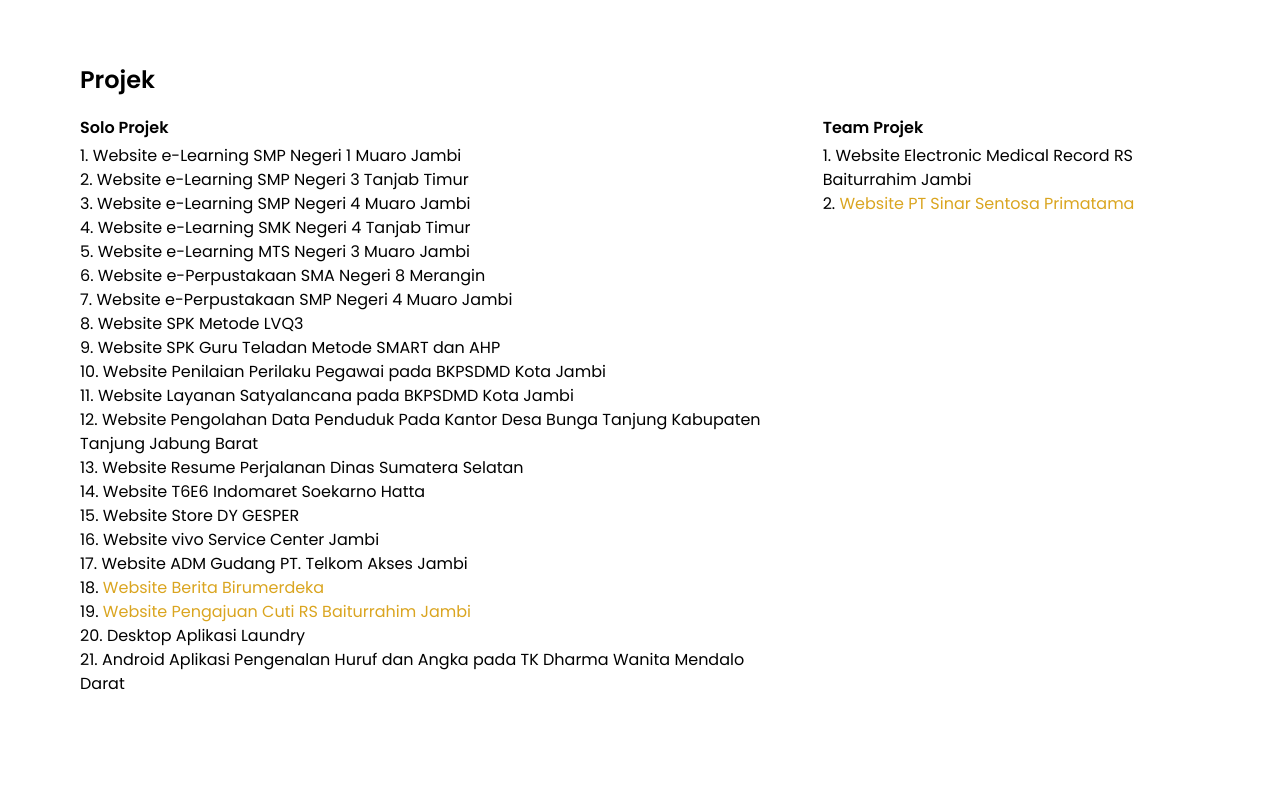
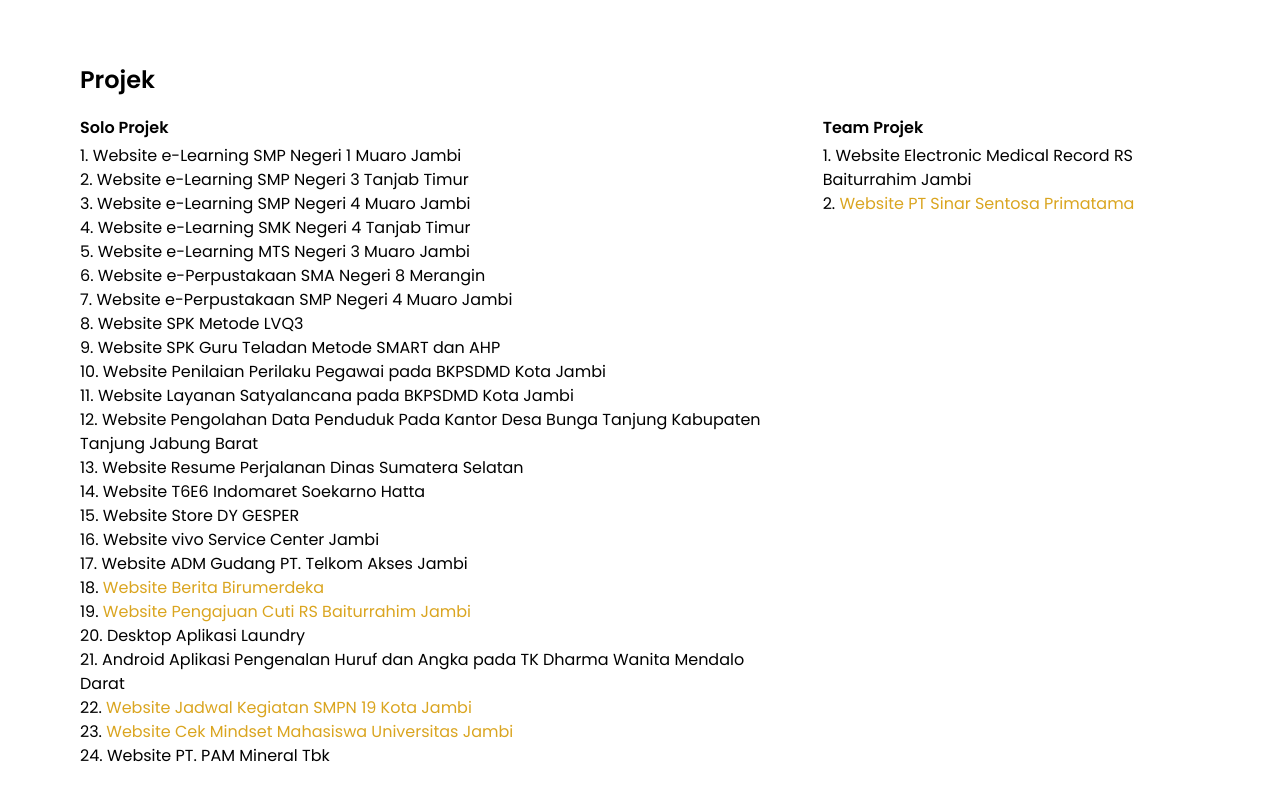
Before and after one commit to devfebri/devfebri.github.io, a plain HTML site: page index.html in a window 1280 px wide. Shown: the part 7432-8232 px from the top of the page. Before the commit the page ends 8208 px from the top, so only its background shows below. Drawn offline with nearby package versions, Linux system fonts and the light colour scheme.

Commit message:
Update index.html

```diff
--- a/index.html
+++ b/index.html
@@ -266,6 +266,10 @@
                                 <li><a class="febri" href="https://ant.rs-baiturrahim.com/rsbr/pengajuan_cuti/">Website Pengajuan Cuti RS Baiturrahim Jambi</a></li>
                                 <li>Desktop Aplikasi Laundry</li>
                                 <li>Android Aplikasi Pengenalan Huruf dan Angka pada TK Dharma Wanita Mendalo Darat</li>
+                                <li><a class="febri" href="https://nisa.padepokan-it.my.id/">Website Jadwal Kegiatan SMPN 19 Kota Jambi</a></li>
+                               <li><a class="febri" href="https://instrumentofevaluation.com/">Website Cek Mindset Mahasiswa Universitas Jambi</a></li>
+                              <li>Website PT. PAM Mineral Tbk</li>
+
                             </ul>
                         </div>
                         <div>
```
